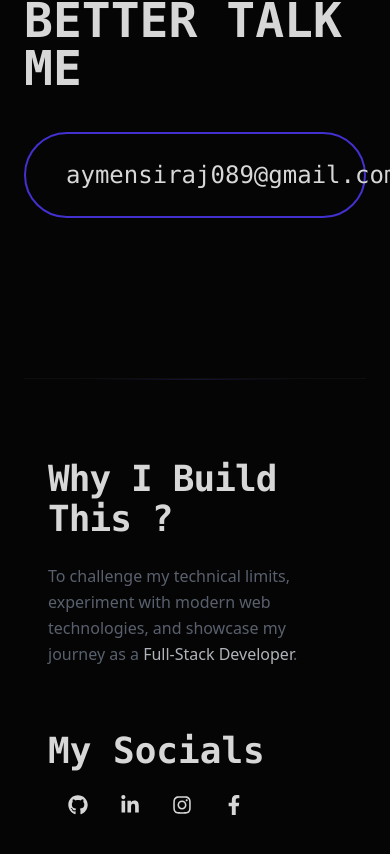
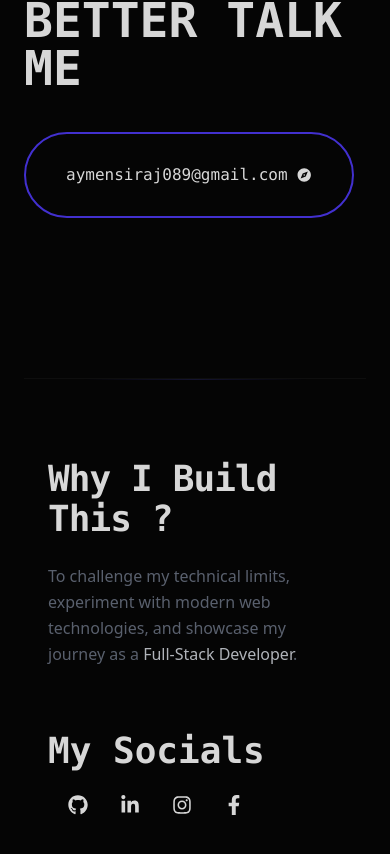
Before and after one commit to aymensiraj/myportfolio, a React (Vite) app: page / in a window 390 px wide. Shown: the part 3855-4709 px from the top of the page. Built offline with nearby package versions, Linux system fonts and the light colour scheme.

Commit message:
fix responsive

```diff
--- a/src/components/contact.jsx
+++ b/src/components/contact.jsx
@@ -15,7 +15,7 @@ const Contact = () => {
 
 
         </div>
-        <div className="lg:w-[430px] font-mono relative top-10 flex gap-2 items-center cursor-pointer rounded-full py-4 px-10 border-indigo-600 border-2 text-2xl hover:bg-indigo-600 hover:border-black transition-colors duration-700 ">
+        <div className="lg:w-[430px] w-[330px] font-mono relative top-10 flex gap-2 items-center cursor-pointer rounded-full py-4 px-10 border-indigo-600 border-2 lg:text-2xl hover:bg-indigo-600 hover:border-black transition-colors duration-700 ">
             <a href="https://mail.google.com/mail/?view=cm&fs=1&to=aymensiraj089@gmail.com" target="_blank" rel="noopener noreferrer" className="">aymensiraj089@gmail.com</a>
             <IoCompassSharp  size={50} className=""/>
         </div>
--- a/src/components/heroSection.jsx
+++ b/src/components/heroSection.jsx
@@ -51,7 +51,7 @@ const Hero = () => {
           <MotionSpan
             animate={{ opacity: [0, 1, 0] }}
             transition={{ repeat: Infinity, duration: 0.8 }}
-            className="ml-1 inline-block w-1 h-6 md:h-8 bg-indigo-500"
+            className="ml-1 inline-block w-1 h-6 lg:mt-5 md:h-8 bg-indigo-500"
           ></MotionSpan>
         </MotionDiv>
       </div>
```
